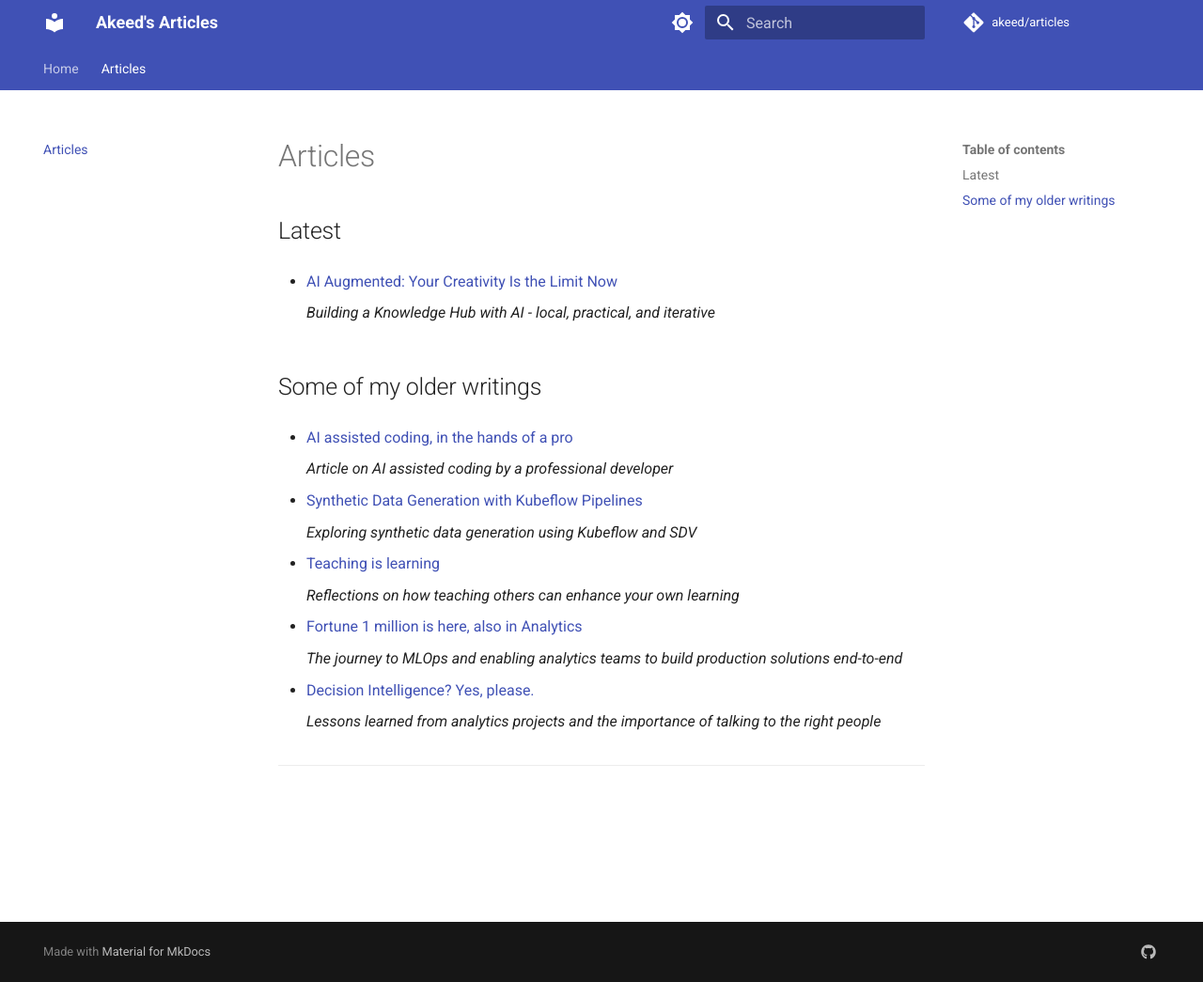
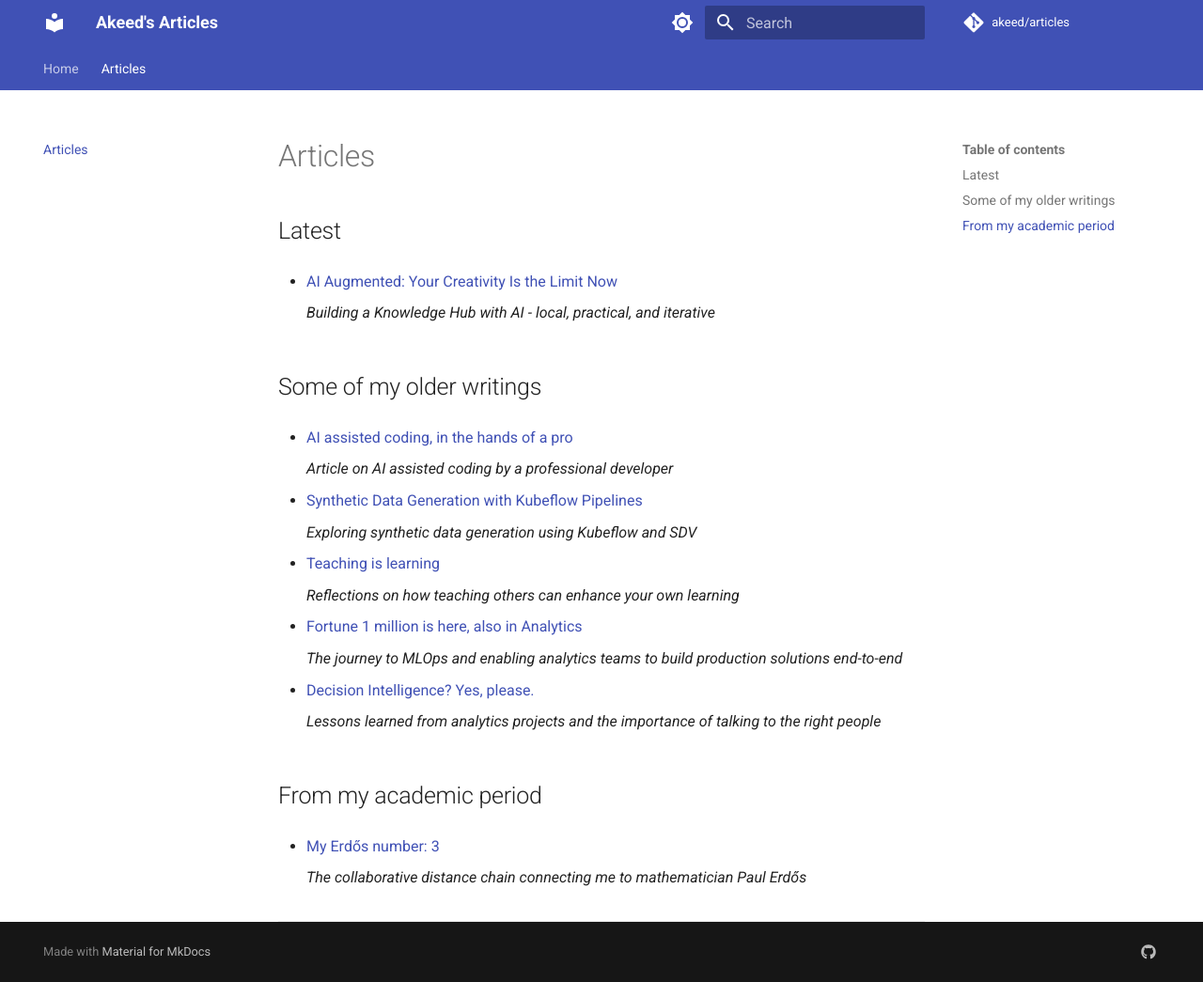
Before and after one commit to akeed/akeed.github.io, an MkDocs documentation site: the page built from docs/articles/index.md, in a window 1280 px wide and 1045 px high. Shown: the whole window at 94% size. Built offline with MkDocs 1.6.1 and Material for MkDocs 9.7.7, drawn with Linux system fonts in a browser that asks for light colours; comment, search, counter and statistics services are not loaded.

Commit message:
feat: added Erdös number

```diff
--- a/docs/articles/index.md
+++ b/docs/articles/index.md
@@ -31,4 +31,10 @@
 
     *Lessons learned from analytics projects and the importance of talking to the right people*
 
+## From my academic period
+
+- [My Erdős number: 3](Erdos-Number/index.md)
+
+    *The collaborative distance chain connecting me to mathematician Paul Erdős*
+
 ---
```
Also changed, not shown: docs/articles/Erdos-Number/index.md (added, +21 -0 lines).
